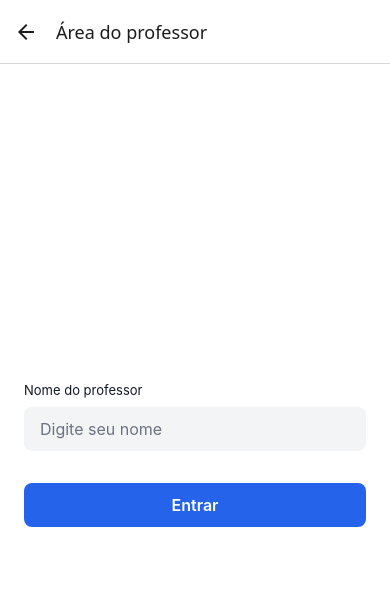
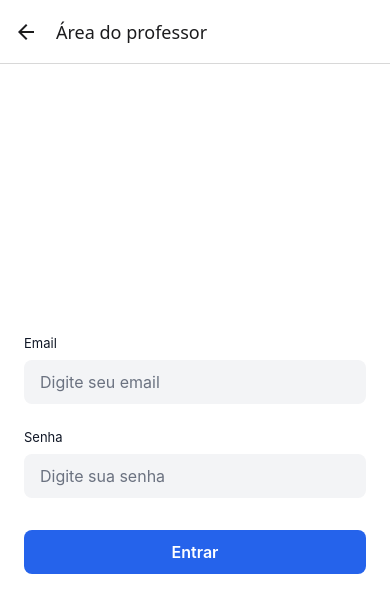
Before and after one commit to henri-ralmeida/blog-educamais-mobile, a React Native app in the folder mobile/: screen /Login in a window 390 px wide. Shown: the top 612 px of the page. Built offline with nearby package versions, Linux system fonts and the light colour scheme; no server answers.

Commit message:
feat(mobile): login real via POST /auth/login

```diff
--- a/mobile/src/contexts/AuthContext.jsx
+++ b/mobile/src/contexts/AuthContext.jsx
@@ -1,6 +1,7 @@
 import { createContext, useContext, useEffect, useReducer } from 'react';
 import AsyncStorage from '@react-native-async-storage/async-storage';
 import { setSession, clearSession } from '../services/session/sessionStore';
+import { authService } from '../services/authService';
 
 const SESSION_KEY = '@blogeducamais:session';
 
@@ -61,8 +62,12 @@ export function AuthProvider({ children }) {
   // Estado em memória (sessionStore/dispatch) é sempre a fonte de verdade da UI —
   // persistência em AsyncStorage é best-effort e nunca deve deixar isAuthenticated
   // dessincronizado de sessionStore se a escrita falhar.
-  async function login(name) {
-    const session = { role: 'teacher', name: name.trim() };
+  // Assinatura async login(email, senha) — login real contra POST /auth/login.
+  // O reject de authService.login (ex.: 401) propaga para quem chamou login(), sem ser
+  // capturado aqui (quem trata o erro é a LoginScreen).
+  async function login(email, senha) {
+    const professor = await authService.login(email, senha);
+    const session = { role: 'teacher', name: professor.nome, id: professor.id };
     setSession(session);
     dispatch({ type: 'LOGIN', session });
     try {
--- a/mobile/src/screens/auth/LoginScreen.jsx
+++ b/mobile/src/screens/auth/LoginScreen.jsx
@@ -1,8 +1,5 @@
-// Login desta etapa: coleta apenas o nome do professor, sem senha real
-// verificada contra o backend — o backend atual só checa o header estático
-// `x-user-type: teacher`. o endpoint de login real chega depois, e a tela
-// passa a chamá-lo então. Nenhuma verificação de senha/token é
-// simulada aqui.
+// Login real do professor contra POST /auth/login, substituindo
+// o login fake da Fase 2 (só coletava um nome livre, sem verificação de credencial).
 import { useState } from 'react';
 import { Controller, useForm } from 'react-hook-form';
 import { Pressable, StyleSheet, Text, TextInput, View } from 'react-native';
@@ -16,39 +13,64 @@ export default function LoginScreen() {
     control,
     handleSubmit,
     formState: { errors, isSubmitting },
-  } = useForm({ defaultValues: { name: '' } });
+  } = useForm({ defaultValues: { email: '', senha: '' } });
 
   async function onSubmit(data) {
     setLoginError(null);
     try {
-      await login(data.name);
-    } catch {
-      setLoginError('Não foi possível entrar. Tente novamente.');
+      await login(data.email, data.senha);
+    } catch (err) {
+      if (err?.response?.status === 401) {
+        setLoginError('Email ou senha inválidos. Verifique suas credenciais e tente novamente.');
+      } else {
+        setLoginError('Não foi possível conectar ao servidor. Tente novamente.');
+      }
     }
   }
 
   return (
     <View style={styles.container}>
-      <Text style={styles.label}>Nome do professor</Text>
+      <Text style={styles.label}>Email</Text>
       <Controller
         control={control}
-        name="name"
+        name="email"
         rules={{
-          required: 'Nome obrigatório',
-          validate: (v) => v.trim().length > 0 || 'Nome obrigatório',
+          required: 'Email obrigatório',
+          pattern: { value: /^[^\s@]+@[^\s@]+\.[^\s@]+$/, message: 'Email inválido' },
         }}
         render={({ field: { onChange, onBlur, value } }) => (
           <TextInput
             style={styles.input}
-            placeholder="Digite seu nome"
+            placeholder="Digite seu email"
             placeholderTextColor={colors.textMuted}
+            autoCapitalize="none"
+            keyboardType="email-address"
             onBlur={onBlur}
             onChangeText={onChange}
             value={value}
           />
         )}
       />
-      {errors.name && <Text style={styles.errorText}>{errors.name.message}</Text>}
+      {errors.email && <Text style={styles.errorText}>{errors.email.message}</Text>}
+
+      <Text style={[styles.label, styles.fieldSpacing]}>Senha</Text>
+      <Controller
+        control={control}
+        name="senha"
+        rules={{ required: 'Senha obrigatória' }}
+        render={({ field: { onChange, onBlur, value } }) => (
+          <TextInput
+            style={styles.input}
+            placeholder="Digite sua senha"
+            placeholderTextColor={colors.textMuted}
+            secureTextEntry
+            onBlur={onBlur}
+            onChangeText={onChange}
+            value={value}
+          />
+        )}
+      />
+      {errors.senha && <Text style={styles.errorText}>{errors.senha.message}</Text>}
       {loginError && <Text style={styles.errorText}>{loginError}</Text>}
 
       <Pressable
@@ -73,6 +95,9 @@ const styles = StyleSheet.create({
     ...typography.label,
     color: colors.textPrimary,
     marginBottom: spacing.sm,
+  },
+  fieldSpacing: {
+    marginTop: spacing.lg,
   },
   input: {
     ...typography.body,
--- /dev/null
+++ b/mobile/src/services/authService.js
@@ -0,0 +1,8 @@
+import client from './api/client';
+
+export const authService = {
+  // POST /auth/login: 200 com {id,nome,email,createdAt,updatedAt} (SEM campo senha) em
+  // sucesso; 401 com {message:"Email ou senha inválidos"} — mesma mensagem/status para
+  // email inexistente OU senha errada (impede enumerar quais emails existem).
+  login: (email, senha) => client.post('/auth/login', { email, senha }).then((res) => res.data),
+};
```
